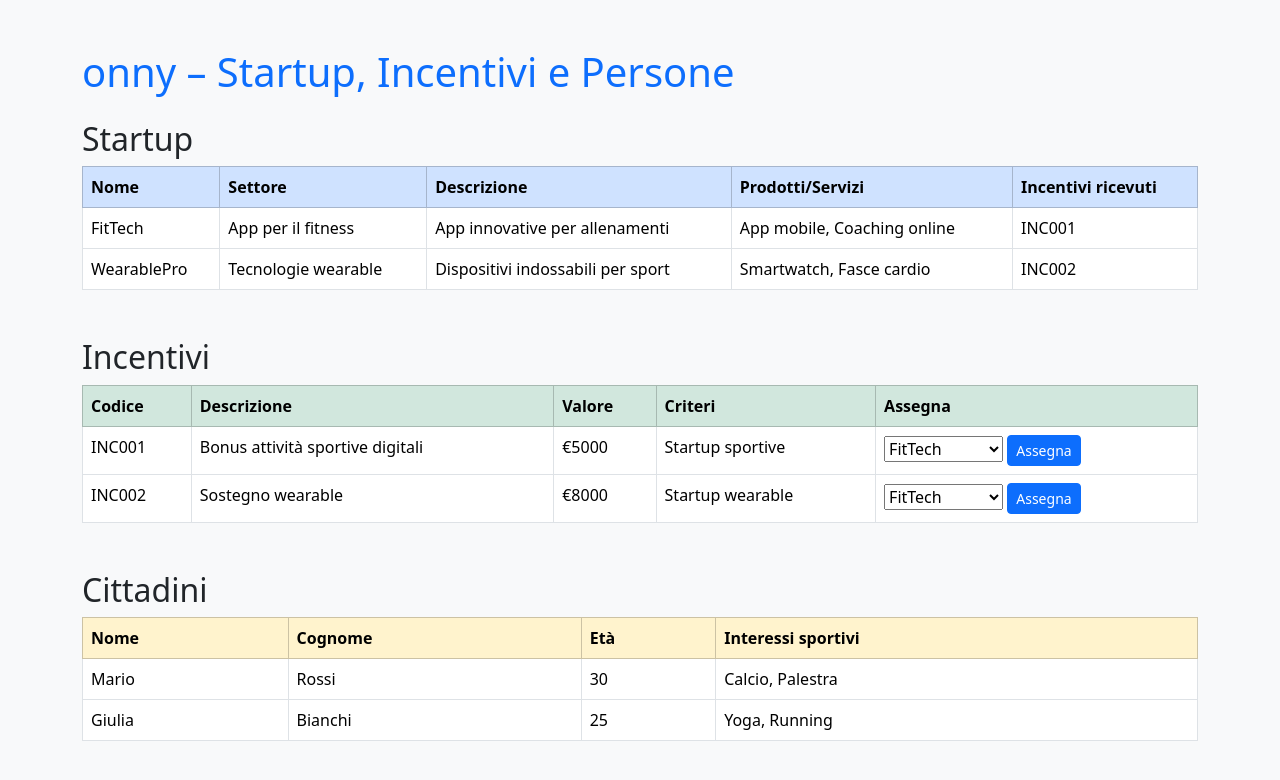
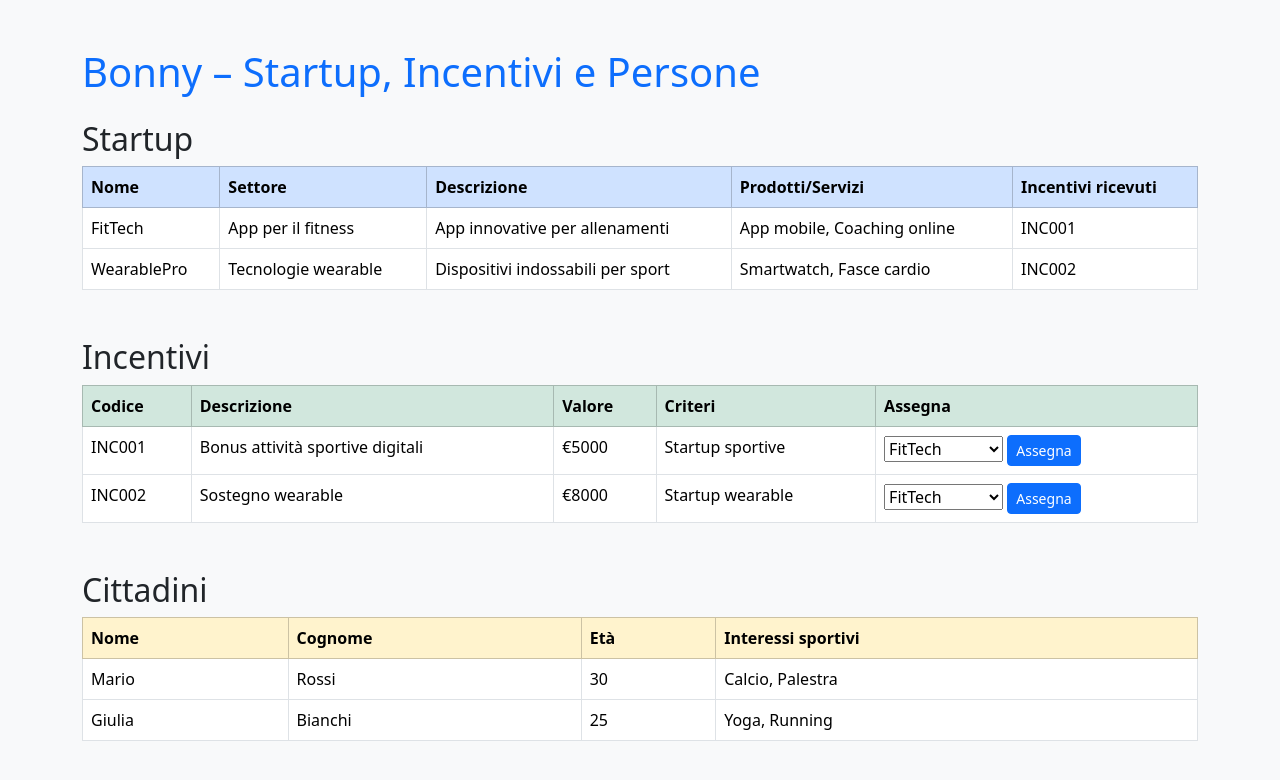
Before and after one commit to francesco-cascioli/Bonny, a website with bundled scripts: page index.html in a window 1280 px wide. Built offline with nearby package versions, Linux system fonts and the light colour scheme.

Commit message:
Corretto errore di battitura

```diff
--- a/index.html
+++ b/index.html
@@ -7,7 +7,7 @@
 </head>
 <body class="bg-light">
   <div class="container my-5">
-    <h1 class="text-primary mb-4">onny – Startup, Incentivi e Persone</h1>
+    <h1 class="text-primary mb-4">Bonny – Startup, Incentivi e Persone</h1>
 
 
     <section class="mb-5">
```
